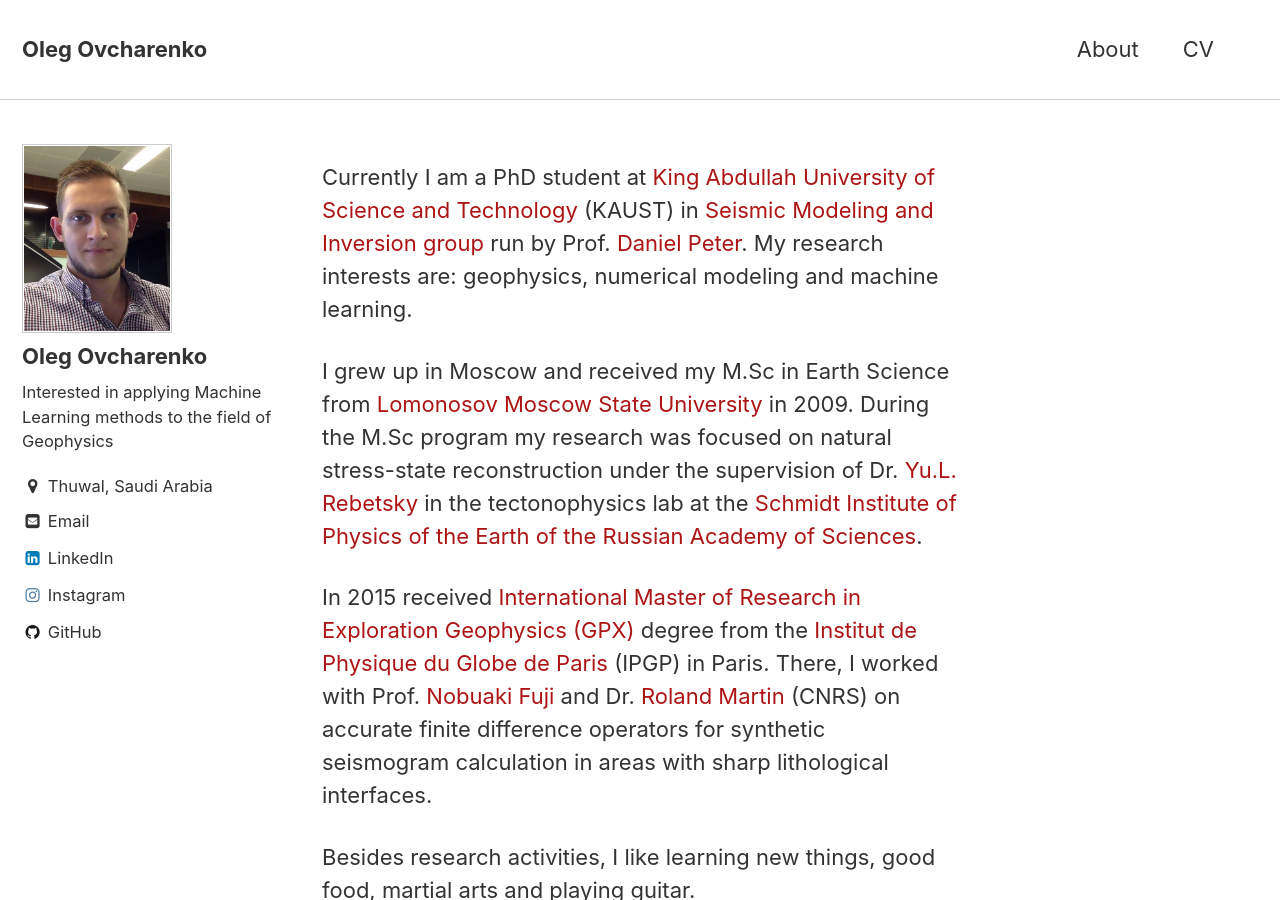
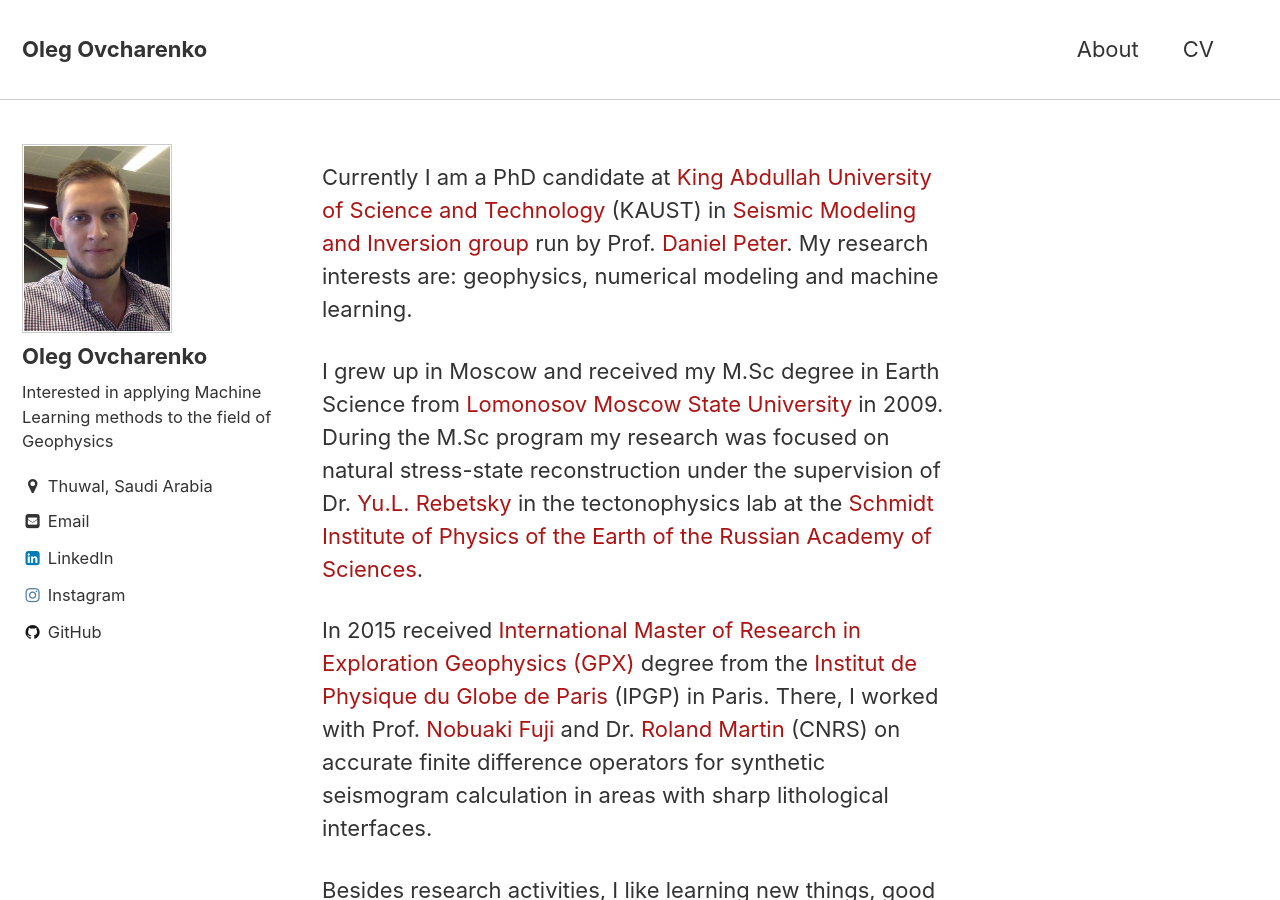
Before and after one commit to ovcharenkoo/ovcharenkoo.github.io, a Jekyll site: the page built from index.html, in a window 1280 px wide and 900 px high. Built offline with Jekyll 4.4.1, drawn with Linux system fonts in a browser that asks for light colours; the list of posts is cut into pages by our own code.

```diff
--- a/_layouts/home.html
+++ b/_layouts/home.html
@@ -3,9 +3,9 @@
 ---
 
 <section class="page__content">
-<p>Currently I am a PhD student at <a href="https://www.kaust.edu.sa/en">King Abdullah University of Science and Technology</a> (KAUST) in <a href="https://smi.kaust.edu.sa/Pages/Home.aspx">Seismic Modeling and Inversion group</a> run by Prof. <a href="http://danielpeter.github.io/index.html">Daniel Peter</a>. My research interests are: geophysics, numerical modeling and machine learning.</p>
+<p>Currently I am a PhD candidate at <a href="https://www.kaust.edu.sa/en">King Abdullah University of Science and Technology</a> (KAUST) in <a href="https://smi.kaust.edu.sa/Pages/Home.aspx">Seismic Modeling and Inversion group</a> run by Prof. <a href="http://danielpeter.github.io/index.html">Daniel Peter</a>. My research interests are: geophysics, numerical modeling and machine learning.</p>
 
-<p>I grew up in Moscow and received my M.Sc in Earth Science from <a href="https://www.msu.ru/en/">Lomonosov Moscow State University</a> in 2009. During the M.Sc program my research was focused on natural stress-state reconstruction under the supervision of Dr. <a href="https://www.researchgate.net/profile/Yu_Rebetsky">Yu.L. Rebetsky</a> in the tectonophysics lab at the <a href="http://www.ifz.ru/en/institute/">Schmidt Institute of Physics of the Earth of the Russian Academy of Sciences</a>.</p>
+<p>I grew up in Moscow and received my M.Sc degree in Earth Science from <a href="https://www.msu.ru/en/">Lomonosov Moscow State University</a> in 2009. During the M.Sc program my research was focused on natural stress-state reconstruction under the supervision of Dr. <a href="https://www.researchgate.net/profile/Yu_Rebetsky">Yu.L. Rebetsky</a> in the tectonophysics lab at the <a href="http://www.ifz.ru/en/institute/">Schmidt Institute of Physics of the Earth of the Russian Academy of Sciences</a>.</p>
 
 <p>
 In 2015 received <a href="http://www.ipgp.fr/fr/international-master-of-research-in-exploration-geophysics-gpx">International Master of Research in Exploration Geophysics (GPX)</a> degree from the <a href="http://www.ipgp.fr/fr">Institut de Physique du Globe de Paris</a> (IPGP) in Paris. There, I worked with Prof. <a href="http://www.ipgp.fr/en/fuji-nobuaki">Nobuaki Fuji</a> and Dr. <a href="https://www.researchgate.net/profile/Roland_Martin/info">Roland Martin</a> (CNRS) on accurate finite difference operators for synthetic seismogram calculation in areas with sharp lithological interfaces.</p>
```
